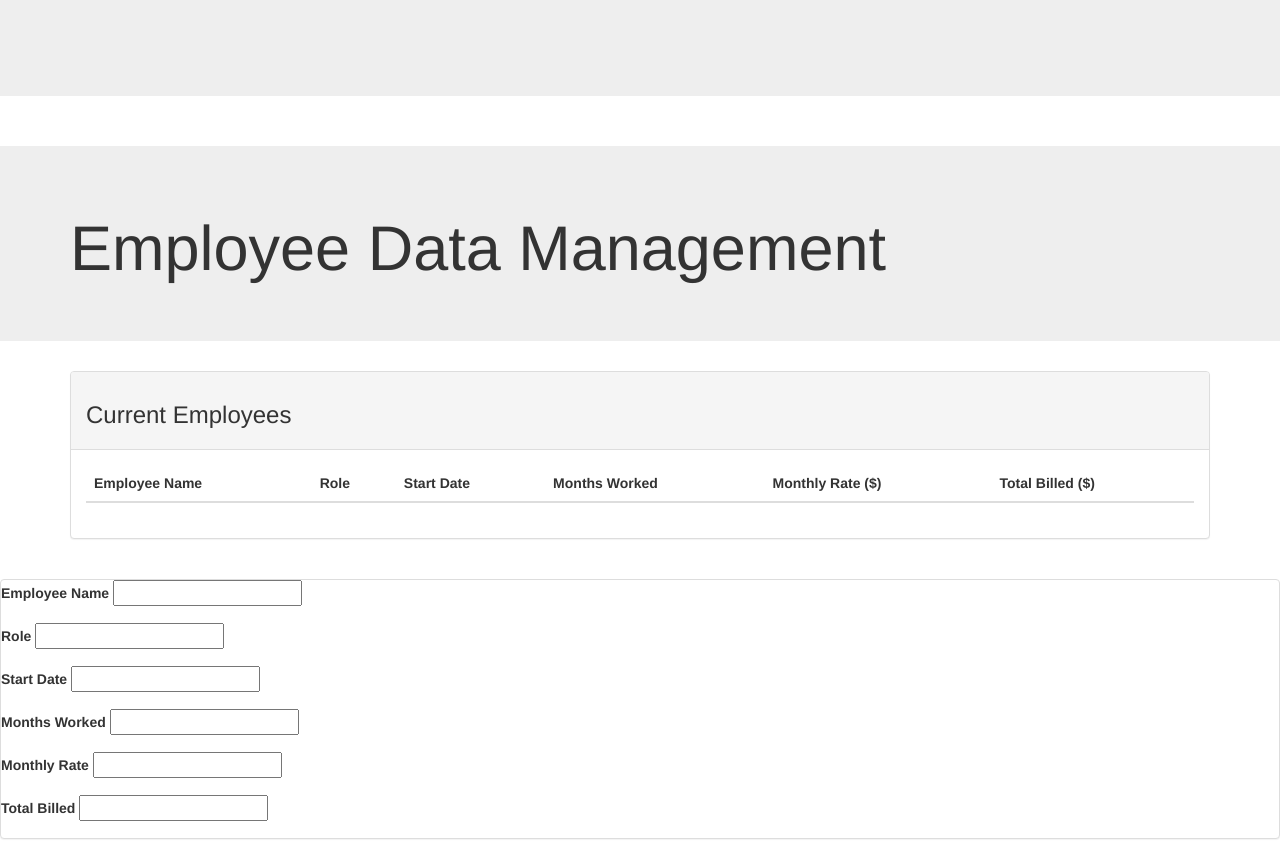
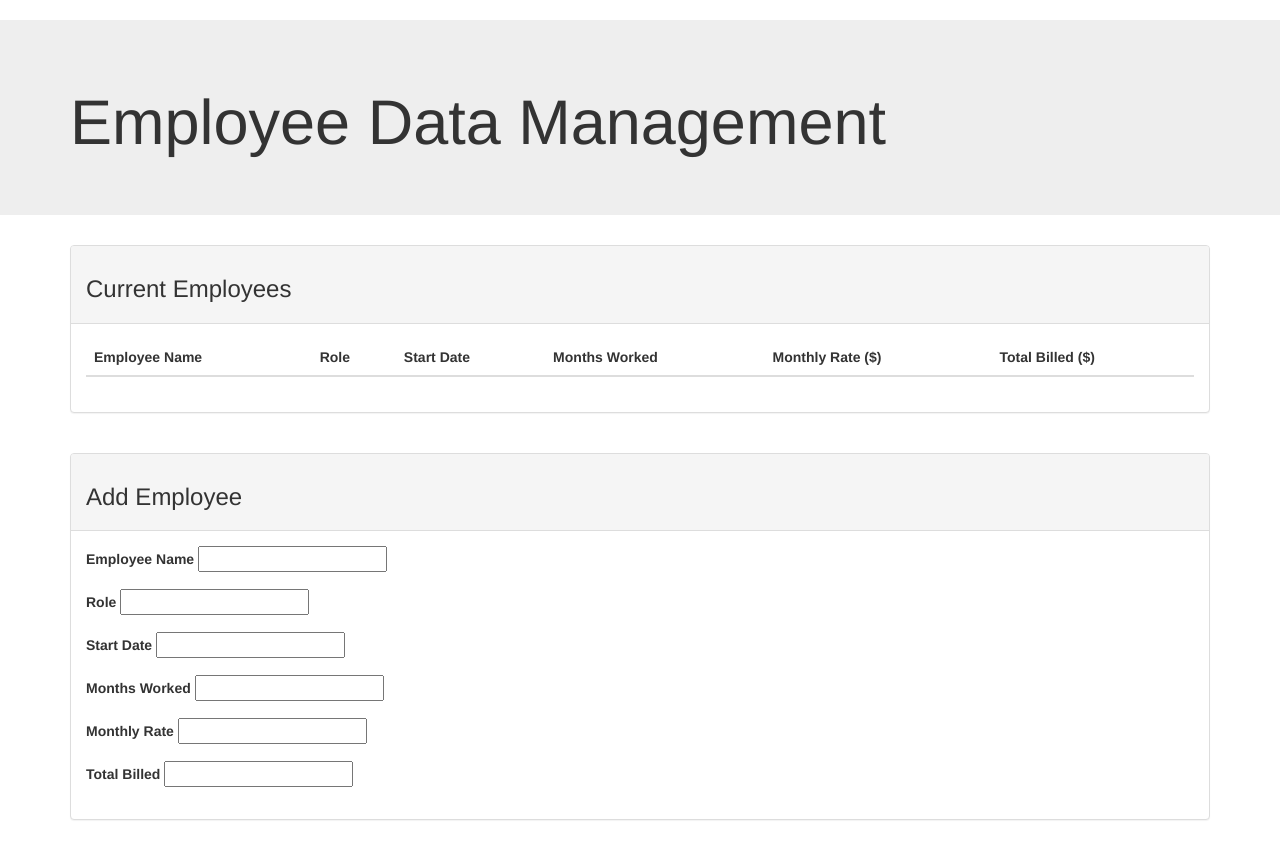
Before and after one commit to khnguyen94/Timesheet_Project, a plain HTML site: page index.html in a window 1280 px wide. Drawn offline with nearby package versions, Linux system fonts and the light colour scheme.

Commit message:
reformatted panel

```diff
--- a/index.html
+++ b/index.html
@@ -16,9 +16,6 @@
   </head>
 
   <body>
-<div class="jumbotron">
-
-</div>
     <br />
     <div class="jumbotron">
       <div class="container">
@@ -53,7 +50,13 @@
 
     <br />
 
+    <div class="container">
       <div class="panel panel-default">
+        <div class="panel-heading">
+          <h3>Add Employee</h3>
+        </div>
+
+        <div class="panel-body">
           <form>
             <div class="form-group">
               <label for="employee-name">Employee Name</label>
@@ -86,6 +89,8 @@
             </div>
           </form>
         </div>
+      </div>
+    </div>
 
     <!-- Link JQuery CDN -->
     <script src="https://ajax.googleapis.com/ajax/libs/jquery/3.4.1/jquery.min.js"></script>
```
Lines whose indentation alone changed are shown as unchanged.
